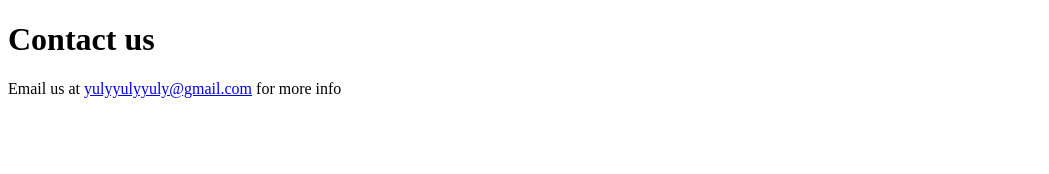
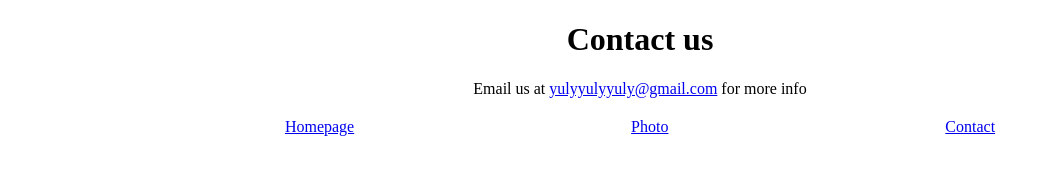
Before and after one commit to julyivanova/multiple-pages1, a plain HTML site: page contact.html in a window 1280 px wide. Shown: the whole page, without its empty margins (0-1049 px from the left). Drawn offline with Linux system fonts and the light colour scheme.

Commit message:
html and css updated

```diff
--- a/contact.html
+++ b/contact.html
@@ -4,14 +4,20 @@
     <meta charset="UTF-8" />
     <meta http-equiv="X-UA-Compatible" content="IE=edge" />
     <meta name="viewport" content="width=device-width, initial-scale=1.0" />
+    <link rel="stylesheet" href="style.css" />
     <title>Contact us</title>
   </head>
   <body>
     <h1>Contact us</h1>
-    <p>
+    <p class="email">
       Email us at
       <a href="mailto:yulyyulyyuly@gmail.com">yulyyulyyuly@gmail.com</a> for
       more info
     </p>
+    <div class="pages-3">
+      <a href="index.html">Homepage</a>
+      <a href="photo.html">Photo</a>
+      <a href="contact.html">Contact</a>
+    </div>
   </body>
 </html>
--- /dev/null
+++ b/style.css
@@ -0,0 +1,23 @@
+.pages-3 {
+  margin-top: 20px;
+  display: flex;
+  flex-direction: row;
+  justify-content: space-evenly;
+}
+
+h1 {
+  text-align: center;
+}
+
+.email {
+  text-align: center;
+}
+
+img {
+  display: block;
+  margin: auto;
+}
+
+p {
+  text-align: center;
+}
```
Also changed, not shown: index.html (+7 -1 lines), photo.html (+8 -1 lines).
